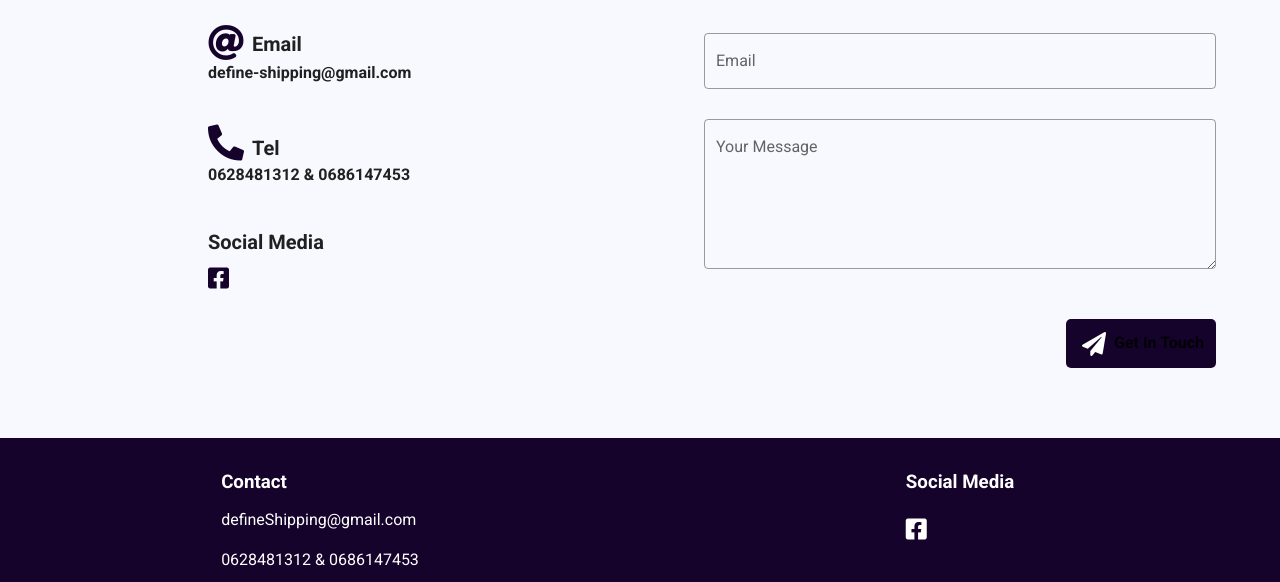
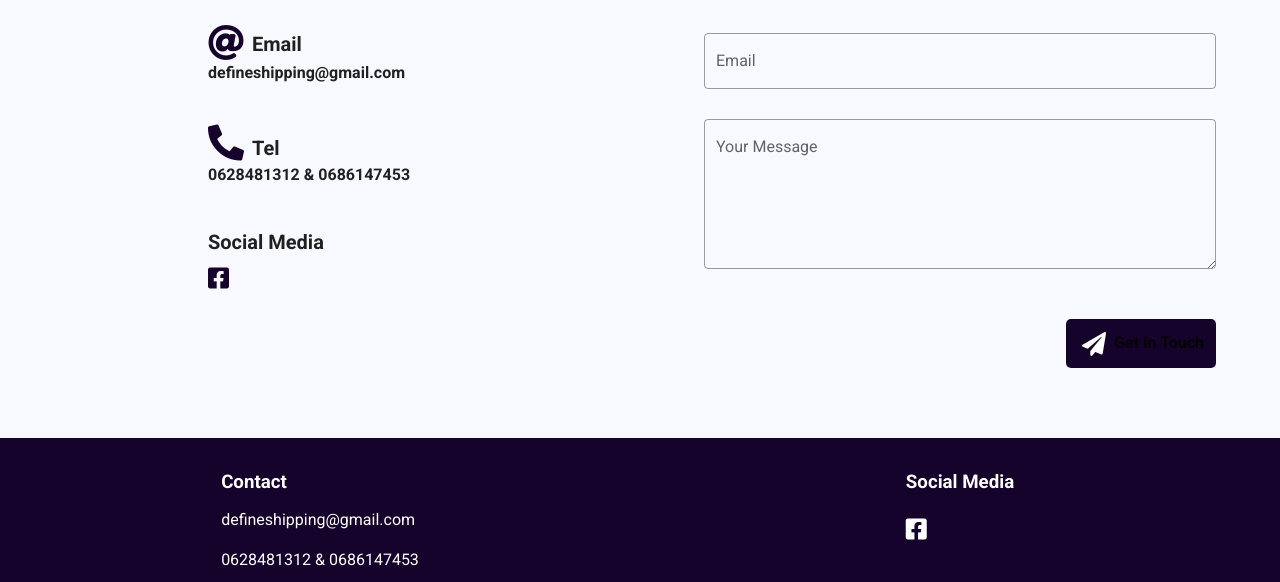
Before and after one commit to assignon/define-shipping, a Vue app: page / in a window 1280 px wide. Shown: the part 2051-2633 px from the top of the page. Built offline with nearby package versions, Linux system fonts and the light colour scheme; what v-animate-css would draw is missing.

Commit message:
email updated

```diff
--- a/src/components/layouts/Footer.vue
+++ b/src/components/layouts/Footer.vue
@@ -3,7 +3,7 @@
     <div class="contact">
       <div class='contact-container'>
         <h3 class='mb-3'>Contact</h3>
-        <p>defineShipping@gmail.com</p>
+        <p>defineshipping@gmail.com</p>
         <p>0628481312 & 0686147453</p>
       </div>
     </div>
--- a/src/views/Home.vue
+++ b/src/views/Home.vue
@@ -113,7 +113,7 @@
                 <v-icon large color="#16032c">fas fa-at</v-icon>
                 <span class="mt-1 ml-2 font-weight-bold">Email</span>
               </div>
-              <span class>define-shipping@gmail.com</span>
+              <span class>defineshipping@gmail.com</span>
             </div>
 
             <div style="margin-bottom: 40px;">
```
